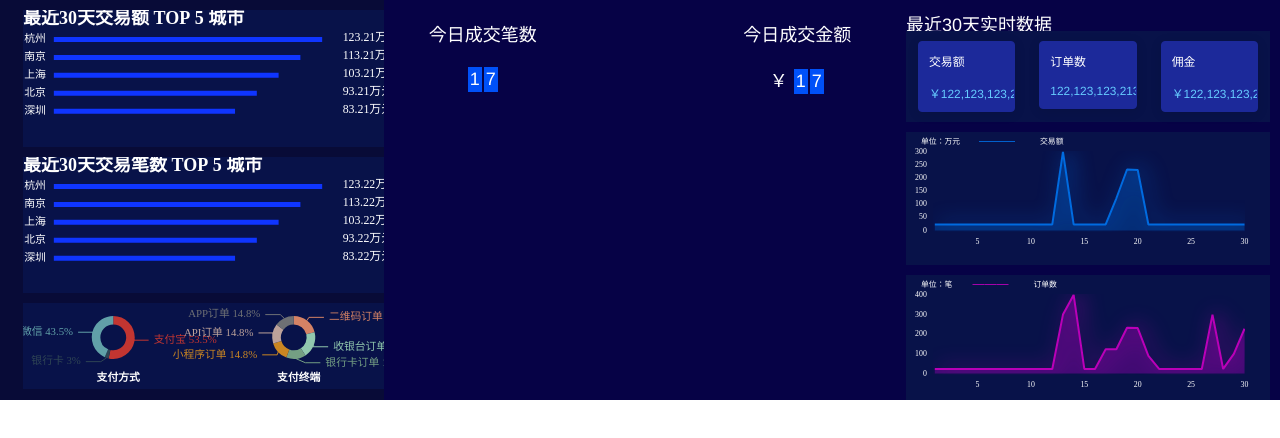
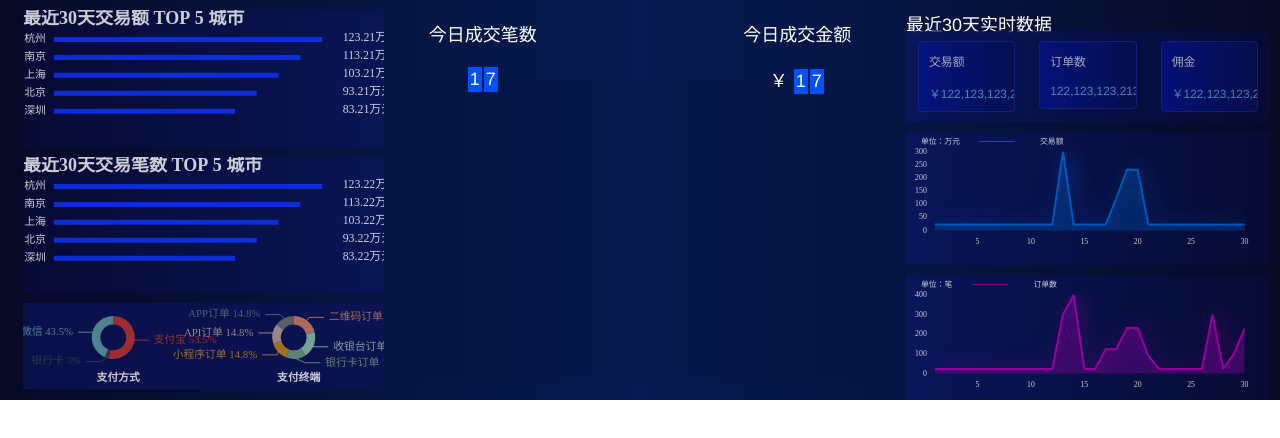
Before and after one commit to Peter-Dai/ts-large-screen, a Vue app: page / in a window 1280 px wide. Shown: the top 438 px of the page. Built offline with nearby package versions, Linux system fonts and the light colour scheme.

Commit message:
背景统一调整

```diff
--- a/src/components/index/month-transcation-summary.vue
+++ b/src/components/index/month-transcation-summary.vue
@@ -95,7 +95,9 @@ export default {
   height: 100%; */
   /* padding: 10px; */
   padding: 0;
-  background-color: #1c299a;
+  /*background-color: #1c299a;*/
+  background: linear-gradient(to right, #031399, #071159);
+  opacity: 0.8;
   border-color:#1c299a;
   color:#ffffff;
 }
@@ -109,7 +111,9 @@ export default {
 
 .month-header {
   margin-bottom: 10px;
-  background: #081249;
+  /*background: #081249;*/
+  background: linear-gradient(to right, #0a1760, #080c37);
+  opacity: 0.8;
   font-size:0.66rem;
 }
 
--- a/src/components/index/today-transaction-summary.vue
+++ b/src/components/index/today-transaction-summary.vue
@@ -86,7 +86,8 @@ export default {
 .today-main {
   /* height: 100%;
   width: 100%; */
-  background-color: #060246;
+  /*background-color: #060246;*/
+  background: linear-gradient(to right, #061441, #05194d 50%, #061441);
   padding: 0;
 }
 
--- a/src/components/index/top-five-summary.vue
+++ b/src/components/index/top-five-summary.vue
@@ -56,10 +56,13 @@ export default {
 
 .top-header {
   margin-bottom: 10px;
-  background: #081249;
+  /*background: #081249;*/
+  background: linear-gradient(to right, #080b37, #0a155a);
+  opacity: 0.8;
 }
 
 .top-header:last-child {
   padding: 0 2%;
+  background: #0b1254;
 }
 </style>
--- a/src/views/index/index.vue
+++ b/src/views/index/index.vue
@@ -66,15 +66,18 @@ export default {
 }
 
 .left-aside {
-  background-color: #080b37;
+  /*background-color: #070925;*/
+  background: linear-gradient(to right, #070925, #061542);
 }
 
 .main {
-  background-color: #060246;
+  /*background-color: #060246;*/
+  background: linear-gradient(to right, #061542, #051a51 50%, #061542);
 }
 
 .right-aside {
-  background-color:#060246;;
+  /*background-color: #070925;*/
+  background: linear-gradient(to right, #061542, #070925);
 }
 
 
```
